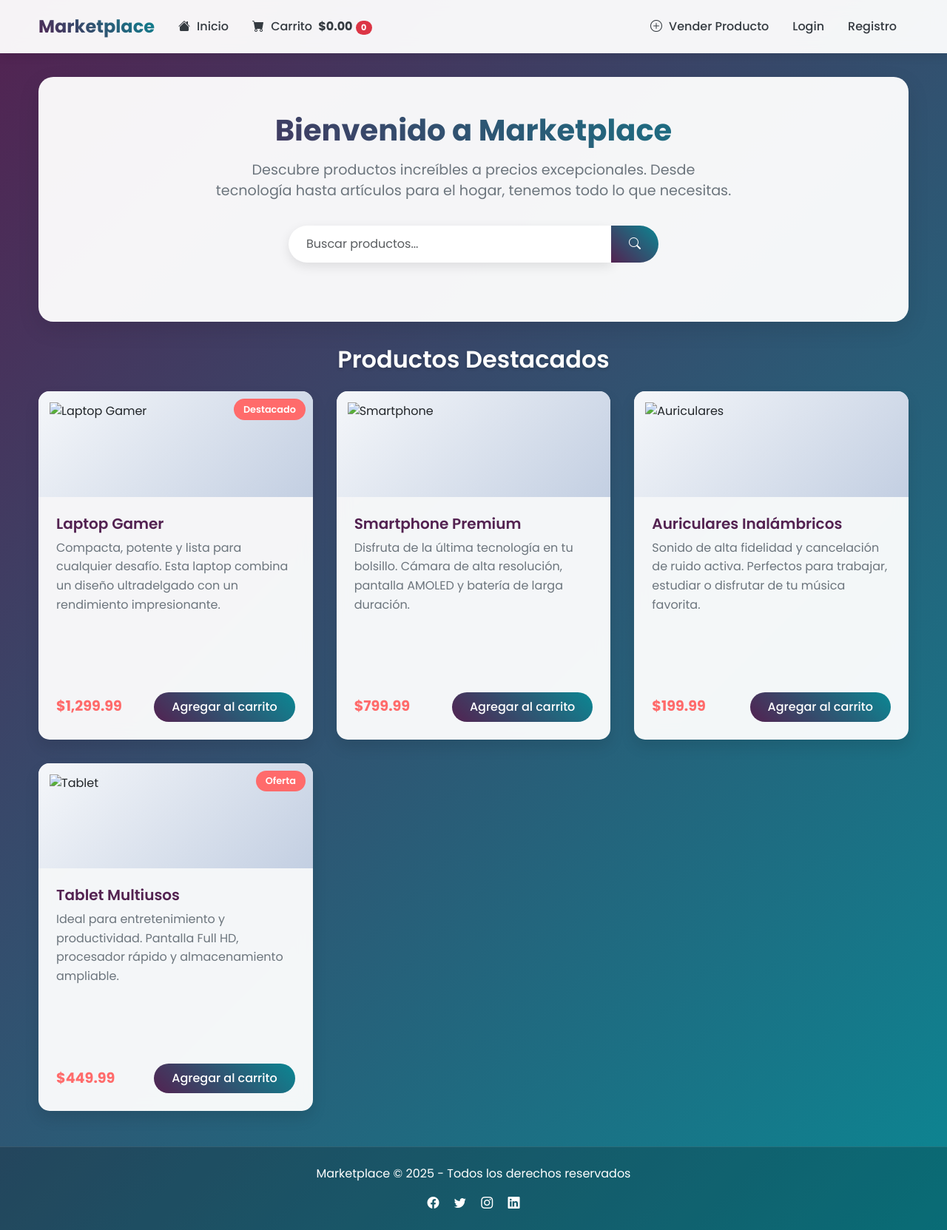
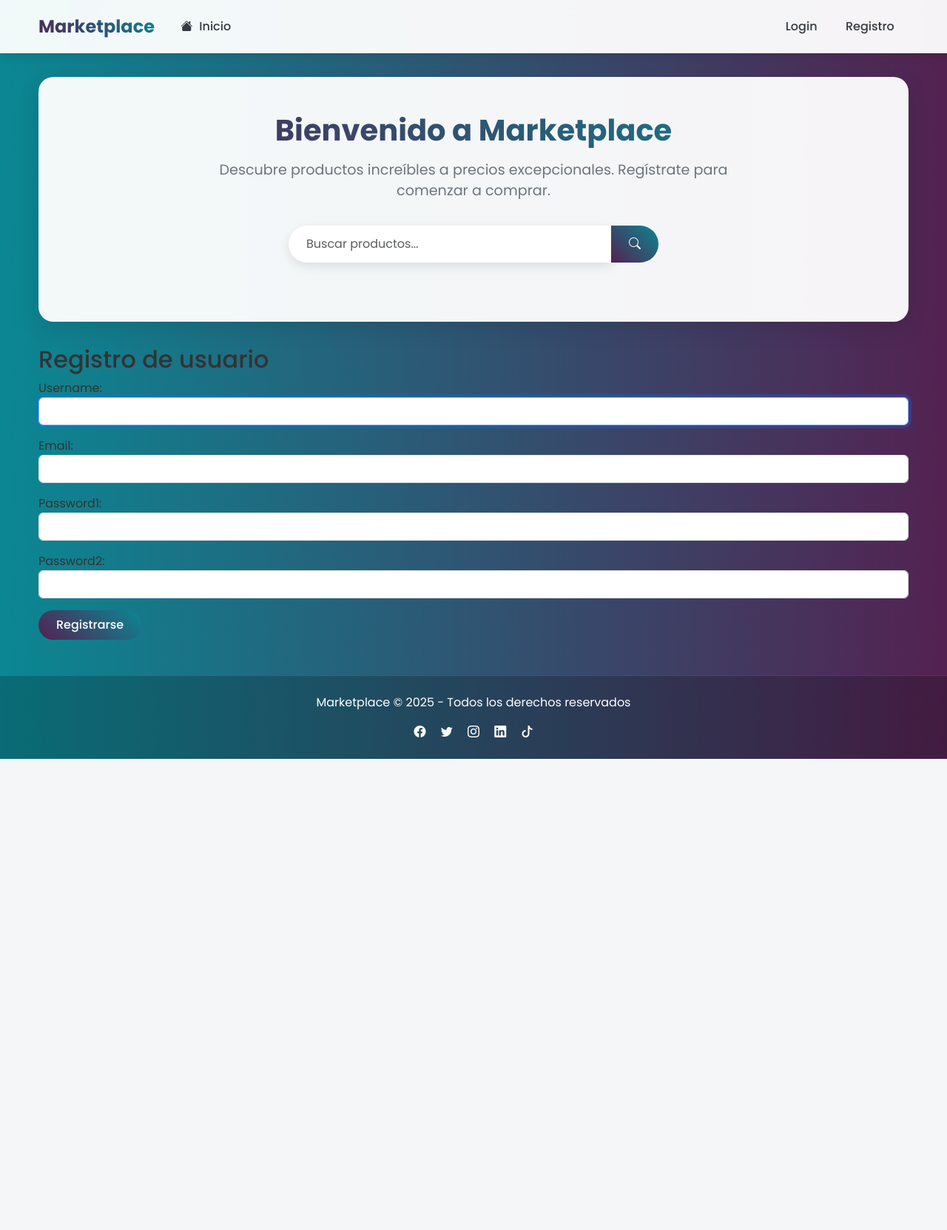
Before and after one commit to JACKBLACKCCS/proyecto_uneweb, a Django app: page /accounts/register/ in a window 1280 px wide. Shown: the whole page at 74% size. After the commit the page ends 1026 px from the top, so only its background shows below. Run offline with Django 5.2, Linux system fonts and the light colour scheme; some libraries are stand-ins or nearby versions.

Commit message:
Actualizacion

```diff
--- a/templates/base.html
+++ b/templates/base.html
@@ -1,10 +1,9 @@
 <!DOCTYPE html>
 <html lang="es">
-
 <head>
   <meta charset="UTF-8">
   <meta name="viewport" content="width=device-width, initial-scale=1.0">
-  <title>Marketplace</title>
+  <title>{% block title %}Marketplace{% endblock %}</title>
   <link href="https://cdn.jsdelivr.net/npm/bootstrap@5.3.2/dist/css/bootstrap.min.css" rel="stylesheet">
   <link rel="stylesheet" href="https://cdn.jsdelivr.net/npm/bootstrap-icons@1.10.5/font/bootstrap-icons.css">
   <link href="https://fonts.googleapis.com/css2?family=Poppins:wght@300;400;500;600;700&display=swap" rel="stylesheet">
@@ -25,7 +24,7 @@
     }
 
     body {
-      background: linear-gradient(135deg, var(--primary-color), var(--secondary-color));
+      background: linear-gradient(to right, var(--secondary-color), var(--primary-color));
       min-height: 100vh;
       color: var(--text-color);
     }
@@ -52,6 +51,7 @@
       transition: all 0.3s ease;
       border-radius: 5px;
       padding: 0.5rem 1rem !important;
+      margin: 0 0.2rem;
     }
 
     .nav-link:hover {
@@ -230,6 +230,30 @@
       margin-left: -50px;
     }
 
+    .cart-badge {
+      position: absolute;
+      top: -8px;
+      right: -8px;
+    }
+
+    /* Mejoras de accesibilidad */
+    @media (prefers-reduced-motion: reduce) {
+      * {
+        animation-duration: 0.01ms !important;
+        animation-iteration-count: 1 !important;
+        transition-duration: 0.01ms !important;
+      }
+    }
+
+    /* Mejora para modo oscuro del sistema */
+    @media (prefers-color-scheme: dark) {
+      :root {
+        --text-color: #f8f9fa;
+        --text-light: #adb5bd;
+        --dark-color: #f8f9fa;
+      }
+    }
+
     /* Estilos específicos para móviles */
     @media (max-width: 768px) {
       .hero-title {
@@ -292,44 +316,16 @@
         grid-template-columns: repeat(4, 1fr);
       }
     }
-
-    /* Mejoras de accesibilidad */
-    @media (prefers-reduced-motion: reduce) {
-      * {
-        animation-duration: 0.01ms !important;
-        animation-iteration-count: 1 !important;
-        transition-duration: 0.01ms !important;
-      }
-    }
-
-    /* Mejora para modo oscuro del sistema */
-    @media (prefers-color-scheme: dark) {
-      :root {
-        --text-color: #f8f9fa;
-        --text-light: #adb5bd;
-        --dark-color: #f8f9fa;
-      }
-
-      .card {
-        background: rgba(33, 37, 41, 0.95);
-      }
-
-      .hero-section {
-        background: rgba(33, 37, 41, 0.95);
-      }
-
-      .img-product {
-        background: linear-gradient(135deg, #495057, #6c757d);
-      }
-    }
   </style>
 </head>
 
 <body>
-  <nav class="navbar navbar-expand-lg navbar-light sticky-top">
+  <nav class="navbar navbar-expand-lg navbar-light bg-light mb-4">
     <div class="container">
-      <span class="navbar-brand">Marketplace</span>
+      <!-- Nombre de la empresa -->
+      <span class="navbar-brand fw-bold">Marketplace</span>
 
+      <!-- Botón hamburguesa para móviles -->
       <button class="navbar-toggler" type="button" data-bs-toggle="collapse" data-bs-target="#navbarNav">
         <span class="navbar-toggler-icon"></span>
       </button>
@@ -342,28 +338,44 @@
             </a>
           </li>
 
-          <!-- Menú de usuario simulado -->
+          <!-- Botón de vender producto -->
+          {% if user.is_authenticated %}
           <li class="nav-item">
-            <a class="nav-link" href="#">
-              <i class="bi bi-cart-fill"></i> Carrito
-              <span class="fw-bold ms-1">$0.00</span>
-              <span class="badge bg-danger rounded-pill">0</span>
-            </a>
-          </li>
-        </ul>
-
-        <ul class="navbar-nav">
-          <li class="nav-item">
-            <a class="nav-link" href="#">
+            <a class="nav-link" href="{% url 'create_item' %}">
               <i class="bi bi-plus-circle"></i> Vender Producto
             </a>
           </li>
+          {% endif %}
+        </ul>
+
+        <!-- Icono de carrito con subtotal -->
+        <ul class="navbar-nav ms-auto">
+          {% if user.is_authenticated %}
           <li class="nav-item">
-            <a class="nav-link" href="#">Login</a>
+            <a class="nav-link position-relative" href="{% url 'view_cart' %}">
+              <i class="bi bi-cart-fill"></i> Carrito
+              <span class="fw-bold ms-1">${{ cart_subtotal }}</span>
+              {% if cart_items_count %}
+              <span class="position-absolute top-0 start-100 translate-middle badge rounded-pill bg-danger">
+                {{ cart_items_count }}
+              </span>
+              {% endif %}
+            </a>
+          </li>
+
+          <li class="nav-item">
+            <a class="nav-link" href="{% url 'logout' %}">
+              <i class="bi bi-box-arrow-right"></i> Cerrar sesión
+            </a>
+          </li>
+          {% else %}
+          <li class="nav-item">
+            <a class="nav-link" href="{% url 'login' %}">Login</a>
           </li>
           <li class="nav-item">
-            <a class="nav-link" href="#">Registro</a>
+            <a class="nav-link" href="{% url 'register' %}">Registro</a>
           </li>
+          {% endif %}
         </ul>
       </div>
     </div>
@@ -373,7 +385,9 @@
     <!-- Hero Section -->
     <div class="hero-section">
       <h1 class="hero-title">Bienvenido a Marketplace</h1>
-      <p class="hero-subtitle">Descubre productos increíbles a precios excepcionales. Desde tecnología hasta artículos para el hogar, tenemos todo lo que necesitas.</p>
+      <p class="hero-subtitle">
+        Descubre productos increíbles a precios excepcionales. Regístrate para comenzar a comprar.
+      </p>
 
       <div class="search-bar">
         <div class="input-group">
@@ -385,63 +399,7 @@
       </div>
     </div>
 
-    <h2 class="section-title">Productos Destacados</h2>
-
-    <div class="product-grid">
-      <!-- Producto 1 -->
-      <div class="card">
-        <span class="featured-badge">Destacado</span>
-        <img src="https://via.placeholder.com/300x200/532251/FFFFFF?text=Laptop+Gamer" class="img-product" alt="Laptop Gamer">
-        <div class="card-body">
-          <h5 class="card-title">Laptop Gamer</h5>
-          <p class="card-text">Compacta, potente y lista para cualquier desafío. Esta laptop combina un diseño ultradelgado con un rendimiento impresionante.</p>
-          <div class="d-flex justify-content-between align-items-center mt-auto">
-            <span class="price">$1,299.99</span>
-            <button class="btn btn-primary">Agregar al carrito</button>
-          </div>
-        </div>
-      </div>
-
-      <!-- Producto 2 -->
-      <div class="card">
-        <img src="https://via.placeholder.com/300x200/0b8793/FFFFFF?text=Smartphone" class="img-product" alt="Smartphone">
-        <div class="card-body">
-          <h5 class="card-title">Smartphone Premium</h5>
-          <p class="card-text">Disfruta de la última tecnología en tu bolsillo. Cámara de alta resolución, pantalla AMOLED y batería de larga duración.</p>
-          <div class="d-flex justify-content-between align-items-center mt-auto">
-            <span class="price">$799.99</span>
-            <button class="btn btn-primary">Agregar al carrito</button>
-          </div>
-        </div>
-      </div>
-
-      <!-- Producto 3 -->
-      <div class="card">
-        <img src="https://via.placeholder.com/300x200/ff6b6b/FFFFFF?text=Auriculares" class="img-product" alt="Auriculares">
-        <div class="card-body">
-          <h5 class="card-title">Auriculares Inalámbricos</h5>
-          <p class="card-text">Sonido de alta fidelidad y cancelación de ruido activa. Perfectos para trabajar, estudiar o disfrutar de tu música favorita.</p>
-          <div class="d-flex justify-content-between align-items-center mt-auto">
-            <span class="price">$199.99</span>
-            <button class="btn btn-primary">Agregar al carrito</button>
-          </div>
-        </div>
-      </div>
-
-      <!-- Producto 4 -->
-      <div class="card">
-        <span class="featured-badge">Oferta</span>
-        <img src="https://via.placeholder.com/300x200/343a40/FFFFFF?text=Tablet" class="img-product" alt="Tablet">
-        <div class="card-body">
-          <h5 class="card-title">Tablet Multiusos</h5>
-          <p class="card-text">Ideal para entretenimiento y productividad. Pantalla Full HD, procesador rápido y almacenamiento ampliable.</p>
-          <div class="d-flex justify-content-between align-items-center mt-auto">
-            <span class="price">$449.99</span>
-            <button class="btn btn-primary">Agregar al carrito</button>
-          </div>
-        </div>
-      </div>
-    </div>
+    {% block content %}{% endblock %}
   </div>
 
   <footer>
@@ -451,7 +409,8 @@
         <a href="#" class="text-white me-3"><i class="bi bi-facebook"></i></a>
         <a href="#" class="text-white me-3"><i class="bi bi-twitter"></i></a>
         <a href="#" class="text-white me-3"><i class="bi bi-instagram"></i></a>
-        <a href="#" class="text-white"><i class="bi bi-linkedin"></i></a>
+        <a href="#" class="text-white me-3"><i class="bi bi-linkedin"></i></a>
+        <a href="#" class="text-white"><i class="bi bi-tiktok"></i></a>
       </div>
     </div>
   </footer>
```
